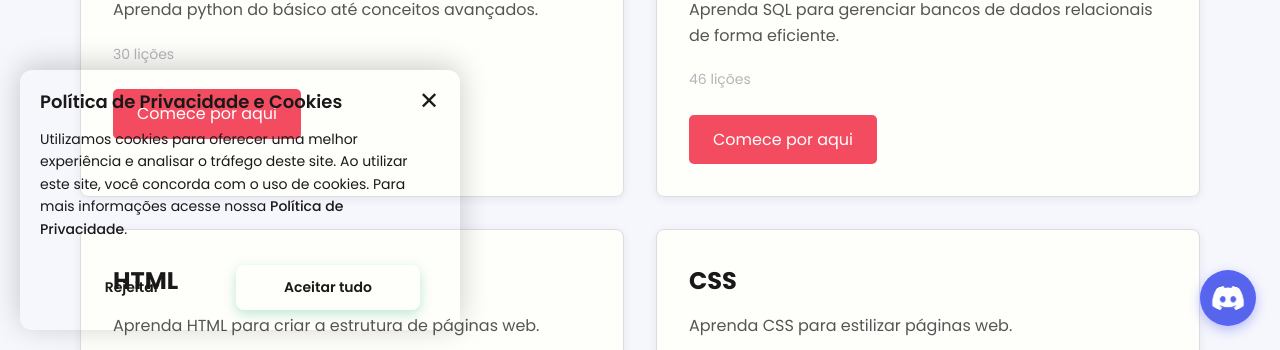
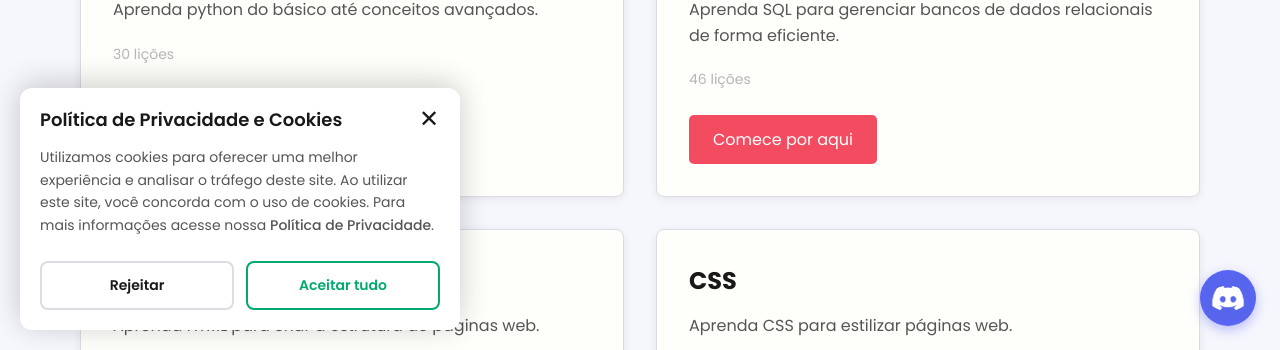
Before and after one commit to Professor-DiegoPinho/w3-profpinho, a Next.js app: page / in a window 1280 px wide. Shown: the part 450-800 px from the top of the page. Built offline with nearby package versions, Linux system fonts and the light colour scheme; no server answers.

Commit message:
refactor: update CookieConsent styling to use design system variables

```diff
--- a/src/components/CookieConsent/CookieConsent.css
+++ b/src/components/CookieConsent/CookieConsent.css
@@ -26,7 +26,7 @@
 
 .cookie-consent-container {
   max-width: 440px;
-  background-color: var(--color-white);
+  background-color: var(--color-bg-elevated);
   border-radius: 12px;
   box-shadow: 0 -4px 30px rgba(0, 0, 0, 0.2);
   padding: 20px;
@@ -59,21 +59,17 @@
   color: var(--color-black);
 }
 
-.cookie-consent-content {
-  padding-right: 20px;
-}
-
 .cookie-consent-title {
   font-size: 18px;
   font-weight: 600;
-  color: var(--color-black);
+  color: var(--color-text-primary);
   margin: 0 0 15px 0;
   line-height: 1.3;
 }
 
 .cookie-consent-text {
   font-size: 14px;
-  color: var(--color-text-light-black);
+  color: var(--color-text-secondary);
   margin: 0 0 25px 0;
   line-height: 1.6;
 }
@@ -104,32 +100,31 @@
   font-weight: 600;
   border-radius: 8px;
   cursor: pointer;
-  transition: all 0.3s ease;
+  transition: all 0.3s var(--transition-fast);
   font-family: var(--font-poppins), "Poppins", sans-serif;
   border: none;
 }
 
 .cookie-consent-reject {
   background-color: transparent;
-  color: var(--color-text-black);
-  border: 2px solid var(--color-light-gray);
+  color: var(--color-text-primary);
+  border: 2px solid var(--color-border);
 }
 
 .cookie-consent-reject:hover {
-  background-color: var(--color-gray);
-  border-color: var(--color-dark-gray);
+  background-color: var(--color-bg-muted);
+  border-color: var(--color-border-strong);
 }
 
 .cookie-consent-accept {
-  background-color: var(--color-green);
-  color: var(--color-white);
-  box-shadow: 0 4px 12px rgba(4, 170, 109, 0.25);
+  background-color: transparent;
+  border: 2px solid var(--color-success);
+  color: var(--color-success);
 }
 
 .cookie-consent-accept:hover {
-  background-color: #039659;
-  transform: translateY(-2px);
-  box-shadow: 0 6px 16px rgba(4, 170, 109, 0.35);
+  background-color: var(--color-success);
+  color: #1e1e1e
 }
 
 .cookie-consent-accept:active,
```
